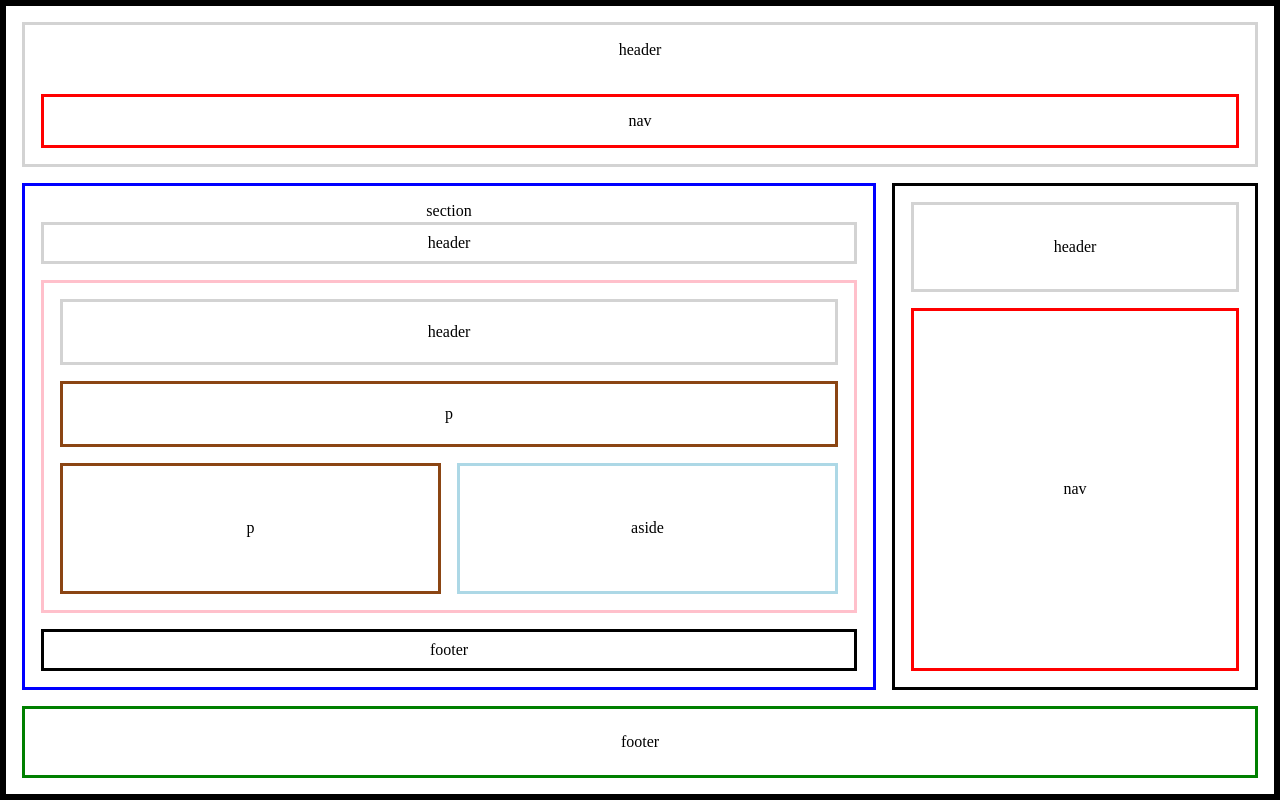
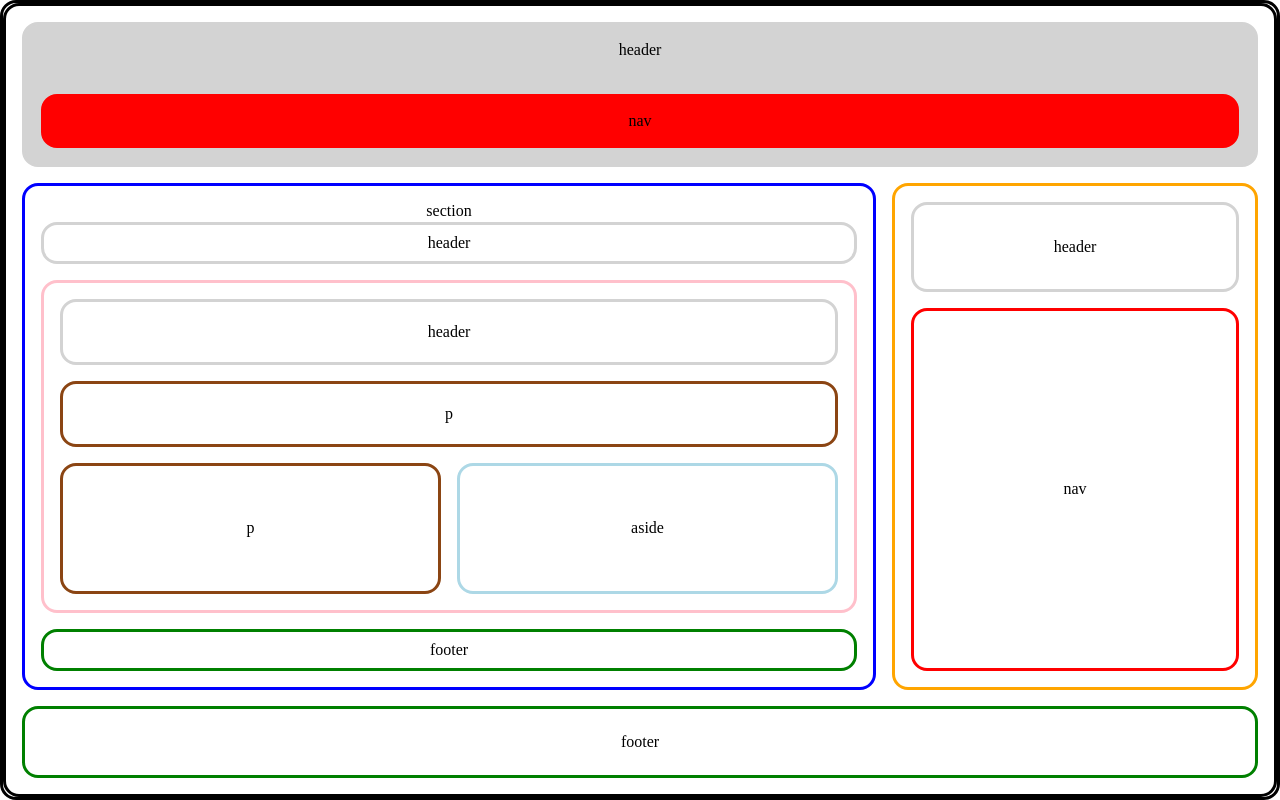
Before and after one commit to Lucassimaog6/Lucassimaog6.github.io, a plain HTML site: page desafio-semantic-html/index.html in a window 1280 px wide. In both pictures the pointer is over the element 640 px from the left and 121 px from the top of the page. Drawn offline with Linux system fonts and the light colour scheme.

Commit message:
Update style.css

```diff
--- a/desafio-semantic-html/style.css
+++ b/desafio-semantic-html/style.css
@@ -4,6 +4,9 @@
 	padding: 0;
 	text-align: center;
 	border: 3px solid black;
+	background-color: white;
+	border-radius: 1rem;
+	transition: all 0.5s;
 }
 
 body {
@@ -31,6 +34,10 @@ nav {
 	place-items: center;
 }
 
+nav:hover {
+	background-color: red;
+}
+
 section:nth-of-type(1) {
 	height: 100%;
 	border-color: blue;
@@ -40,11 +47,19 @@ section:nth-of-type(1) {
 	grid-template-rows: 1% 1fr 8fr 1fr;
 }
 
+section:nth-of-type(1):hover {
+	background-color: blue;
+}
+
 header {
 	display: grid;
 	place-items: center;
 	width: 100%;
 	border-color: lightgray;
+}
+
+header:hover {
+	background-color: lightgrey;
 }
 
 article {
@@ -54,6 +69,10 @@ article {
 	gap: 1rem;
 	grid-template-columns: 1fr 1fr;
 	grid-template-rows: 1fr 1fr 2fr;
+}
+
+article:hover {
+	background-color: pink;
 }
 
 article > header {
@@ -73,26 +92,41 @@ p {
 	place-items: center;
 }
 
+p:hover {
+	background-color: saddlebrown;
+}
+
 aside {
 	display: grid;
 	place-items: center;
 	border-color: lightblue;
 }
+aside:hover {
+	background-color: lightblue;
+}
 
 section:nth-of-type(2) {
+	border-color: orange;
 	height: 100%;
 	display: grid;
 	padding: 1rem;
 	gap: 1rem;
 	grid-template-rows: 2fr 8fr;
 }
+section:nth-of-type(2):hover {
+	background-color: orange;
+}
 
 footer {
 	display: grid;
 	place-items: center;
+	border-color: green;
+}
+
+footer:hover {
+	background-color: green;
 }
 
 body > footer {
 	grid-column: span 2;
-	border-color: green;
 }
```
